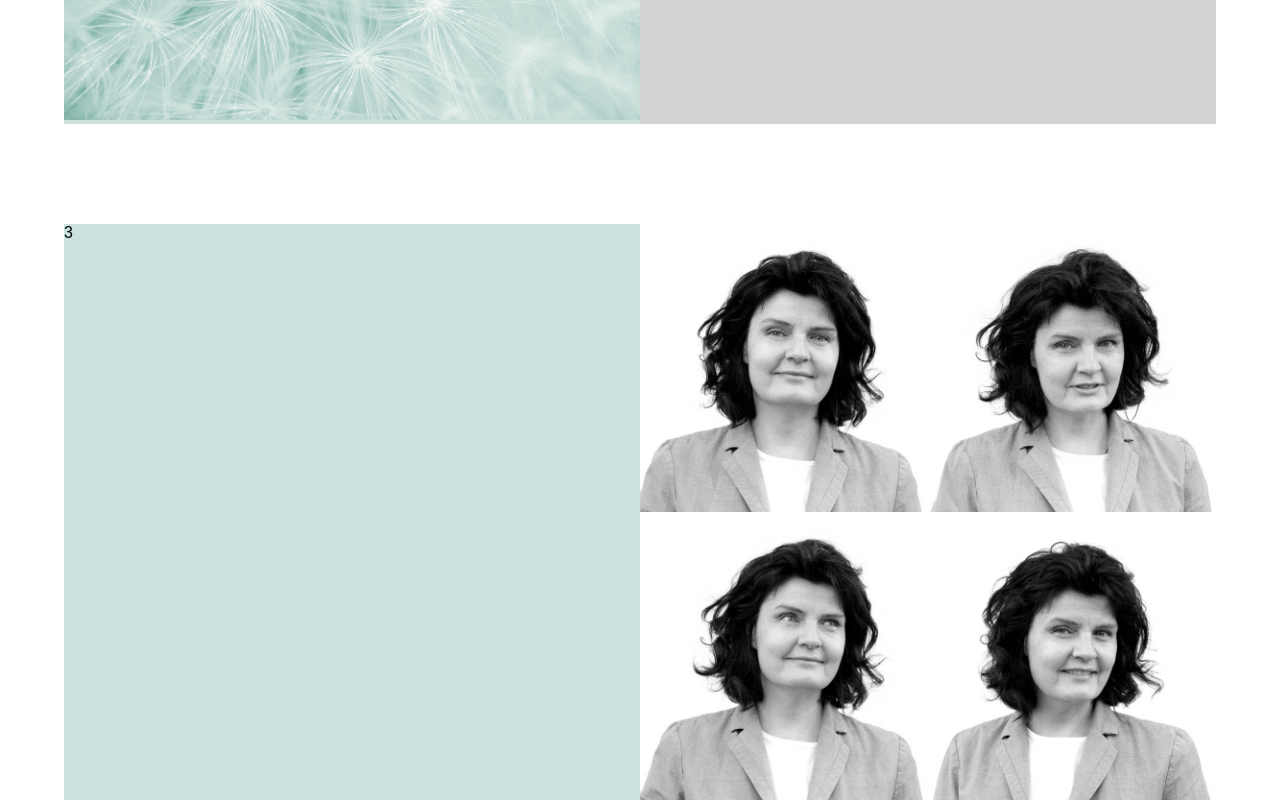
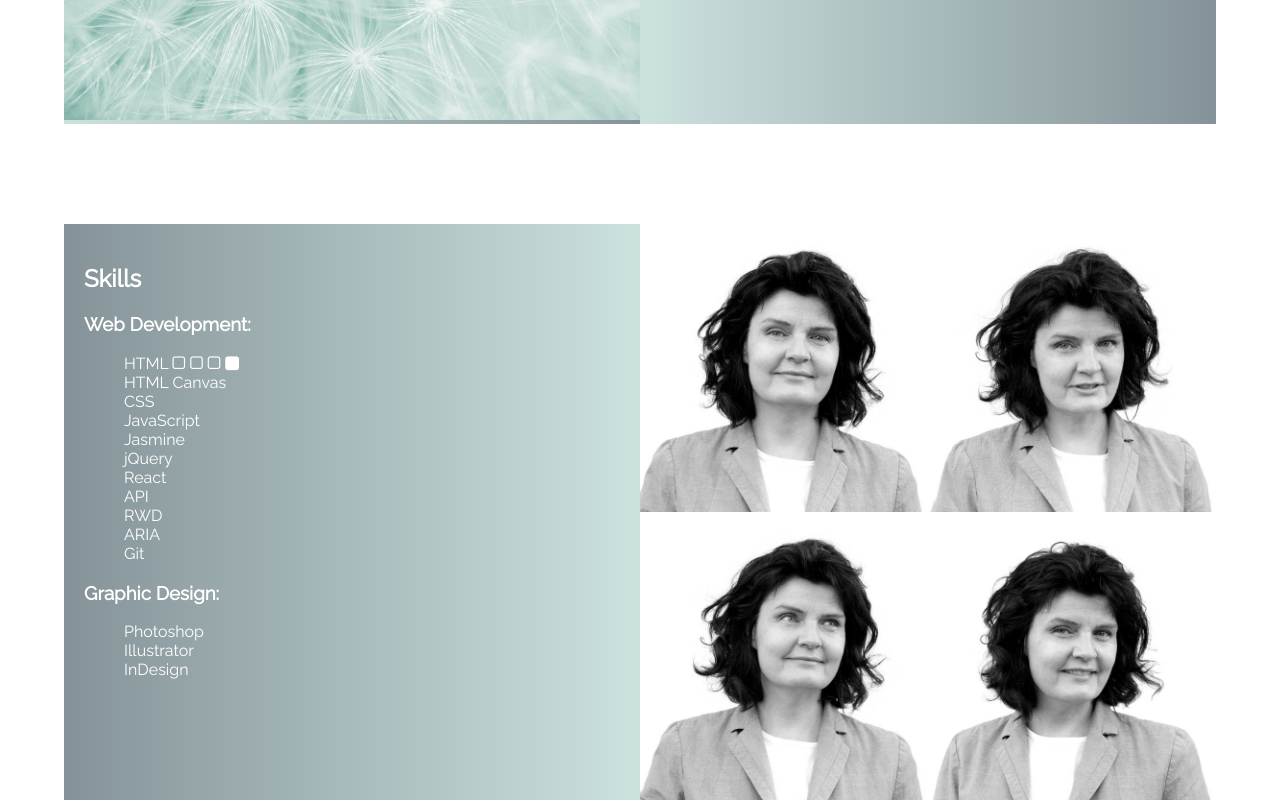
Before and after one commit to crazylittlepolka/portfolio, a React (Create React App) app: page / in a window 1280 px wide. Shown: the part 635-1435 px from the top of the page. Built offline with nearby package versions, Linux system fonts and the light colour scheme.

Commit message:
Text editing - Skills

```diff
--- a/public/index.html
+++ b/public/index.html
@@ -9,6 +9,7 @@
       homescreen on Android. See https://developers.google.com/web/fundamentals/engage-and-retain/web-app-manifest/
     -->
     <link rel="stylesheet" href="https://cdnjs.cloudflare.com/ajax/libs/font-awesome/4.7.0/css/font-awesome.min.css">
+    <link href="https://fonts.googleapis.com/css?family=Raleway:300,400" rel="stylesheet">
     <link rel="manifest" href="%PUBLIC_URL%/manifest.json">
     <link rel="shortcut icon" href="%PUBLIC_URL%/favicon.ico">
     <!--
--- a/src/App.css
+++ b/src/App.css
@@ -2,6 +2,7 @@
 
   width: 90%;
   margin: 100px auto 0;
+  font-family: 'Raleway', sans-serif;
 }
 .back_graphic {
   width: 50vw;
@@ -13,7 +14,8 @@
   animation: App-logo-spin infinite 200s linear;
 }
 .layout_name {
-  color: #61DAFB;
+  /*color: #61DAFB;*/
+  color: #859398;
   font-weight: lighter;
 }
 
@@ -34,10 +36,15 @@
 }
 
 .layout_nav a:hover {
-  color: #61DAFB;
+  color: #fa7268;
   text-decoration: underline;
 }
-
+button {
+    transition: color 0.8s;
+}
+button:hover {
+  color: #fa7268;
+}
 /**/
 .grid_container {
   display: grid;
@@ -46,7 +53,9 @@
 }
 
 .layout_box {
-  background-color: #cce2df;
+  /*background-color: #cce2df;
+  background-color: #fa7268;*/
+  background: linear-gradient(90deg, #cce2df, #859398 100%);
 }
 
 .item1 {
@@ -60,7 +69,19 @@
   color: #fff;
   background-color: lightgrey;
 }
+.item3 {
+  color: #fff;
+  background: linear-gradient(90deg, #859398, #cce2df 100%);
+  padding: 20px;
+}
 
+li {
+  list-style-type:none;
+}
+li i {
+  padding-right: 5px;
+  font-size: 5px;
+}
 .collage {
 
   display: grid;
@@ -132,7 +153,7 @@
 }
 .drawing1:hover,.drawing2:hover,.drawing3:hover,.drawing4:hover {
   opacity: 1;
-  animation: shake infinite 1s linear;
+  animation: shake infinite 1.3s linear;
 }
 @keyframes App-logo-spin {
   from { transform: rotate(0deg); }
--- a/src/App.js
+++ b/src/App.js
@@ -58,7 +58,30 @@ class App extends Component {
           <div className="layout_box item2"> Things are not what they seem nor are they otherwise.
           </div>
 
-          <div className="layout_box"> 3
+          <div  className="layout_box item3">
+          <h2>Skills</h2>
+          <h3>Web Development:</h3>
+            <ul>
+              <li>HTML <i className="fa fa-square-o"></i><i className="fa fa-square-o"></i><i className="fa fa-square-o"></i><i class="fa fa-square"></i></li>
+              <li>HTML Canvas</li>
+              <li>CSS</li>
+              <li>JavaScript</li>
+              <li>Jasmine</li>
+              <li>jQuery</li>
+              <li>React</li>
+              <li>API</li>
+              <li>RWD</li>
+              <li>ARIA</li>
+              <li>Git</li>
+            </ul>
+
+            <h3>Graphic Design:</h3>
+              <ul>
+                <li>Photoshop</li>
+                <li>Illustrator</li>
+                <li>InDesign</li>
+              </ul>
+
           </div>
 
 
```
